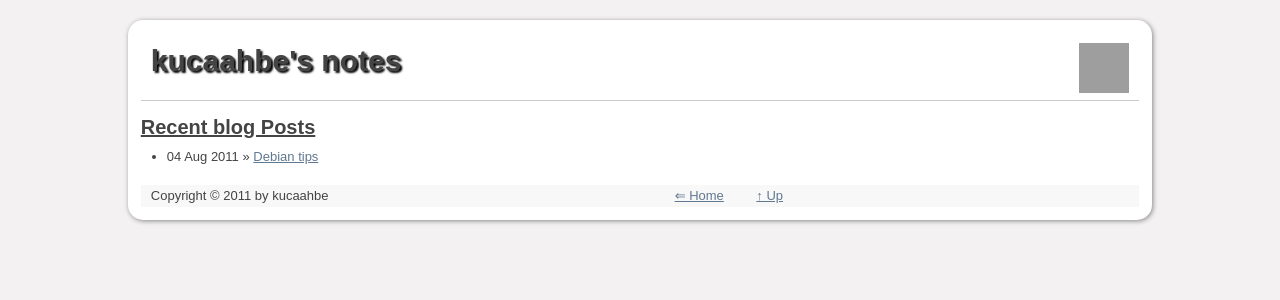
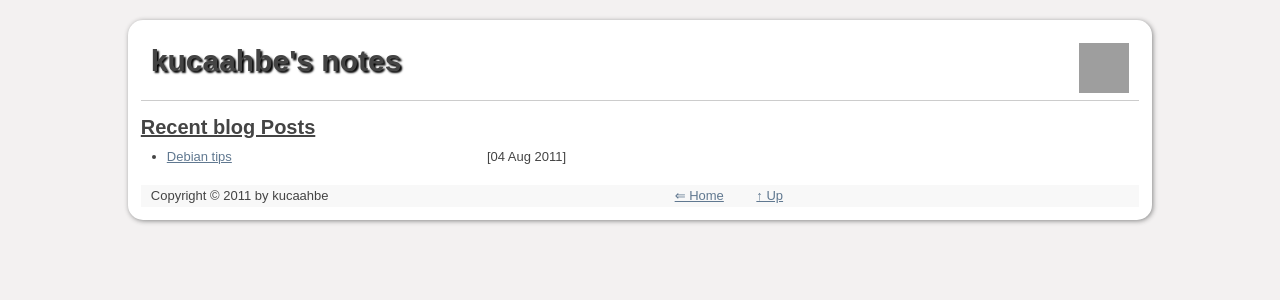
Before and after one commit to kucaahbe/kucaahbe.github.com, a Jekyll site: the page built from index.html, in a window 1280 px wide. Shown: the top 300 px of the page. Built offline with Jekyll 4.4.1, drawn with Linux system fonts in a browser that asks for light colours; nearby versions of some CDN libraries; grey boxes are pictures that could not be loaded.

Commit message:
recent posts

```diff
--- a/css/style.css
+++ b/css/style.css
@@ -111,7 +111,6 @@
 }
 
 #container {
-  /*outline:1px solid red;*/
   margin: auto 10%;
   margin-top: 20px;
   padding: 1%;
@@ -142,14 +141,18 @@
   display: inline-block;
 }
 
+ul.posts  {
+  width: 40%;
+}
+ul.posts li:hover {
+  background:#e6ffda;
+  list-style-type:circle;
+}
+ul.posts li span {
+  float:right;
+}
 
-
-
-
-
-
-
-
+/* end of 'Your Styles' */
 
 .ir { display: block; text-indent: -999em; overflow: hidden; background-repeat: no-repeat; text-align: left; direction: ltr; }
 .hidden { display: none; visibility: hidden; }
--- a/index.html
+++ b/index.html
@@ -5,6 +5,10 @@
 <h2>Recent blog Posts</h2>
 <ul class="posts">
   {% for post in site.posts %}
-  <li><span>{{ post.date | date_to_string }}</span> &raquo; <a href="{{ post.url }}">{{ post.title }}</a></li>
+  <li>
+  <a href="{{ post.url }}">{{ post.title }}</a>
+  <span>[{{ post.date | date_to_string }}]</span>
+  <div class="clearfix"></div>
+  </li>
   {% endfor %}
 </ul>
```
